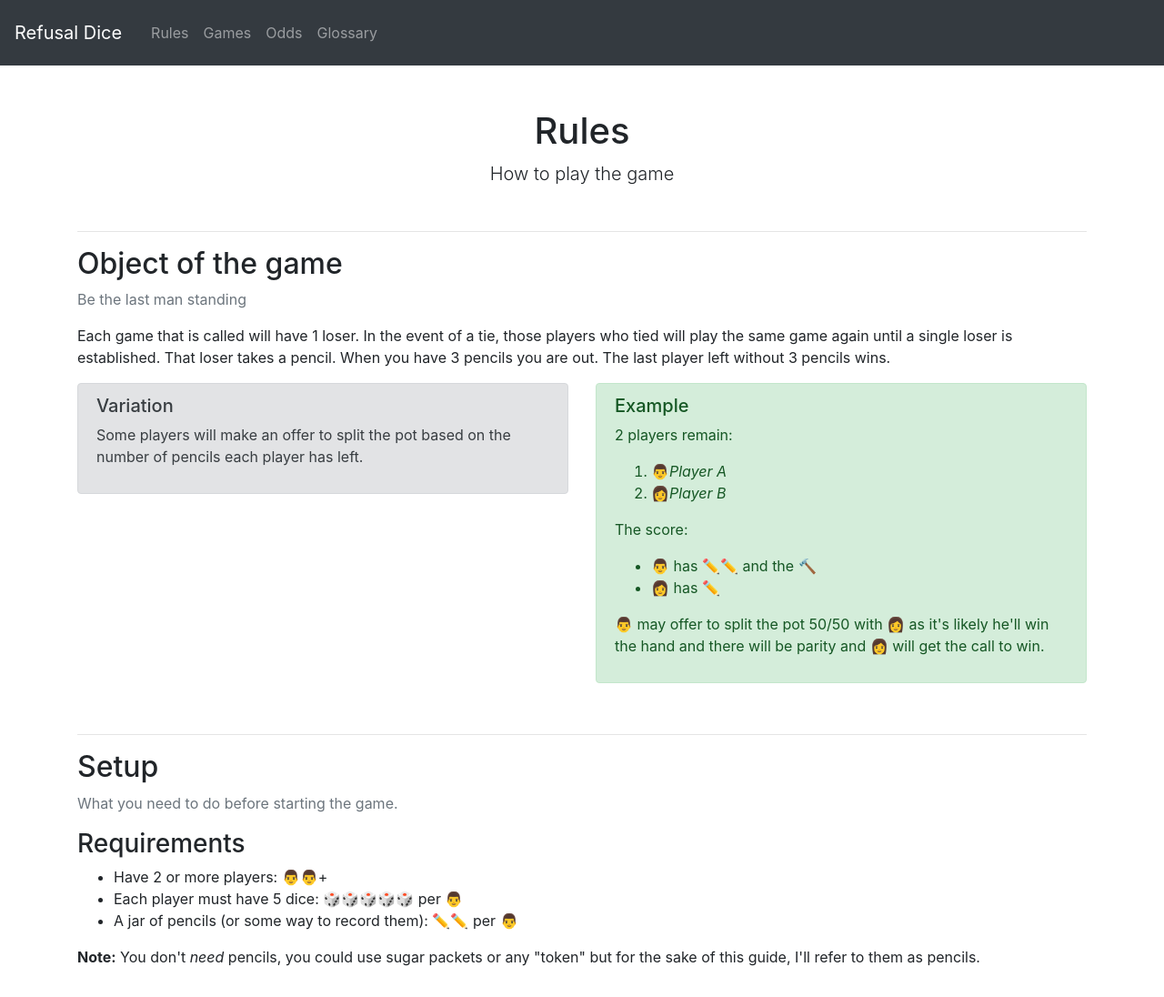
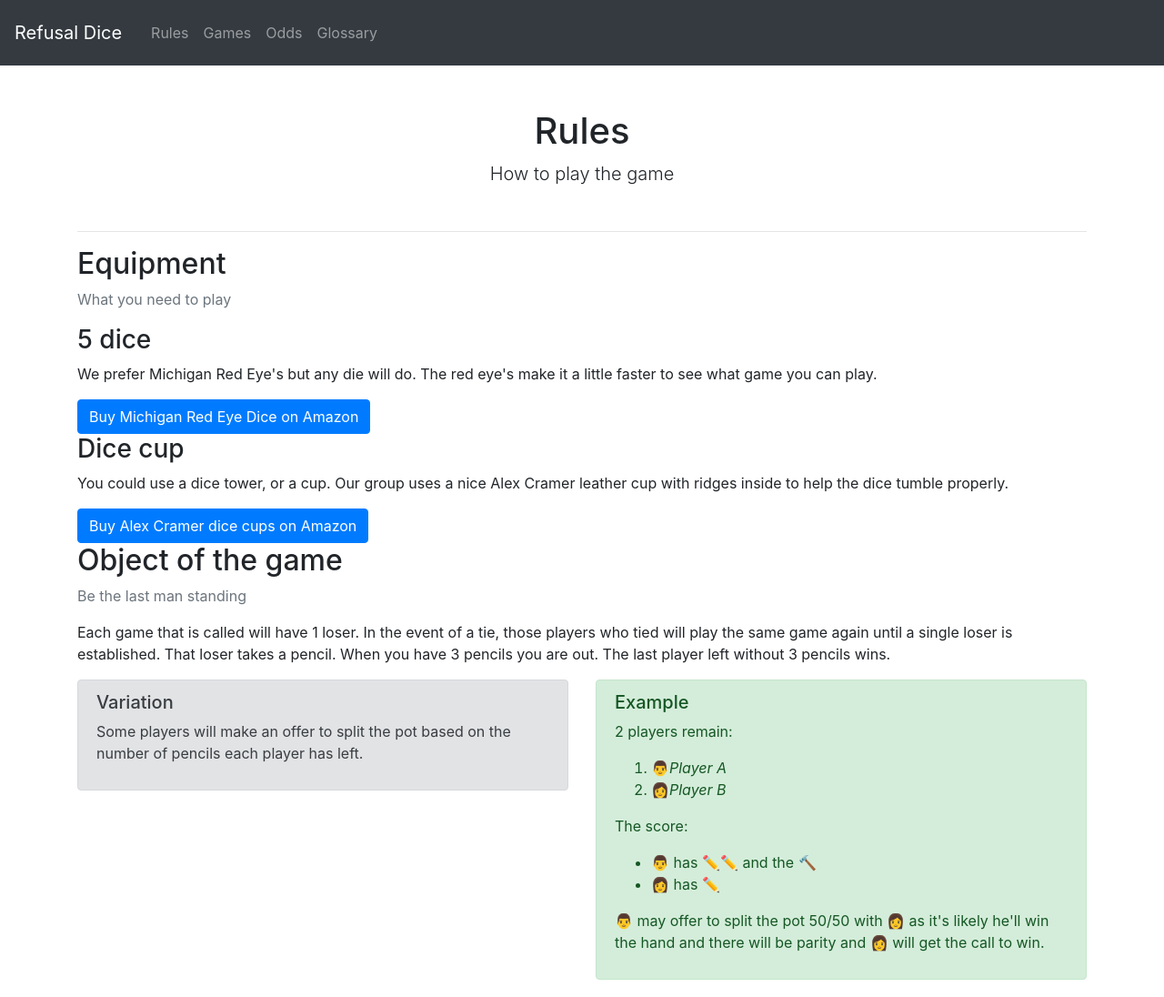
Before and after one commit to JesseBilsten/refusal-dice, a Gatsby site: page /rules in a window 1280 px wide. Shown: the top 1096 px of the page at 91% size. Built offline with nearby package versions, Linux system fonts and the light colour scheme; Gatsby itself is replaced by a stand-in of ours.

Commit message:
Dice recommendations

```diff
--- a/src/pages/rules.js
+++ b/src/pages/rules.js
@@ -10,6 +10,18 @@ export default () => (
         <p class="lead">How to play the game</p>
       </div>
       <hr />
+      <h2>Equipment</h2>
+      <p className="text-muted">What you need to play</p>
+      <h3>5 dice</h3>
+      <p>
+        We prefer Michigan Red Eye's but any die will do. The red eye's make it a little faster to see what game you can play.
+      </p>
+      <a class="btn btn-primary" role="button" href="https://amzn.to/47ZTYoX">Buy Michigan Red Eye Dice on Amazon</a>
+      <h3>Dice cup</h3>
+      <p>
+        You could use a dice tower, or a cup. Our group uses a nice Alex Cramer leather cup with ridges inside to help the dice tumble properly.
+      </p>
+      <a class="btn btn-primary" role="button" href="https://amzn.to/3w0X0w6">Buy Alex Cramer dice cups on Amazon</a>
       <h2>Object of the game</h2>
       <p className="text-muted">Be the last man standing</p>
       <p>
```
